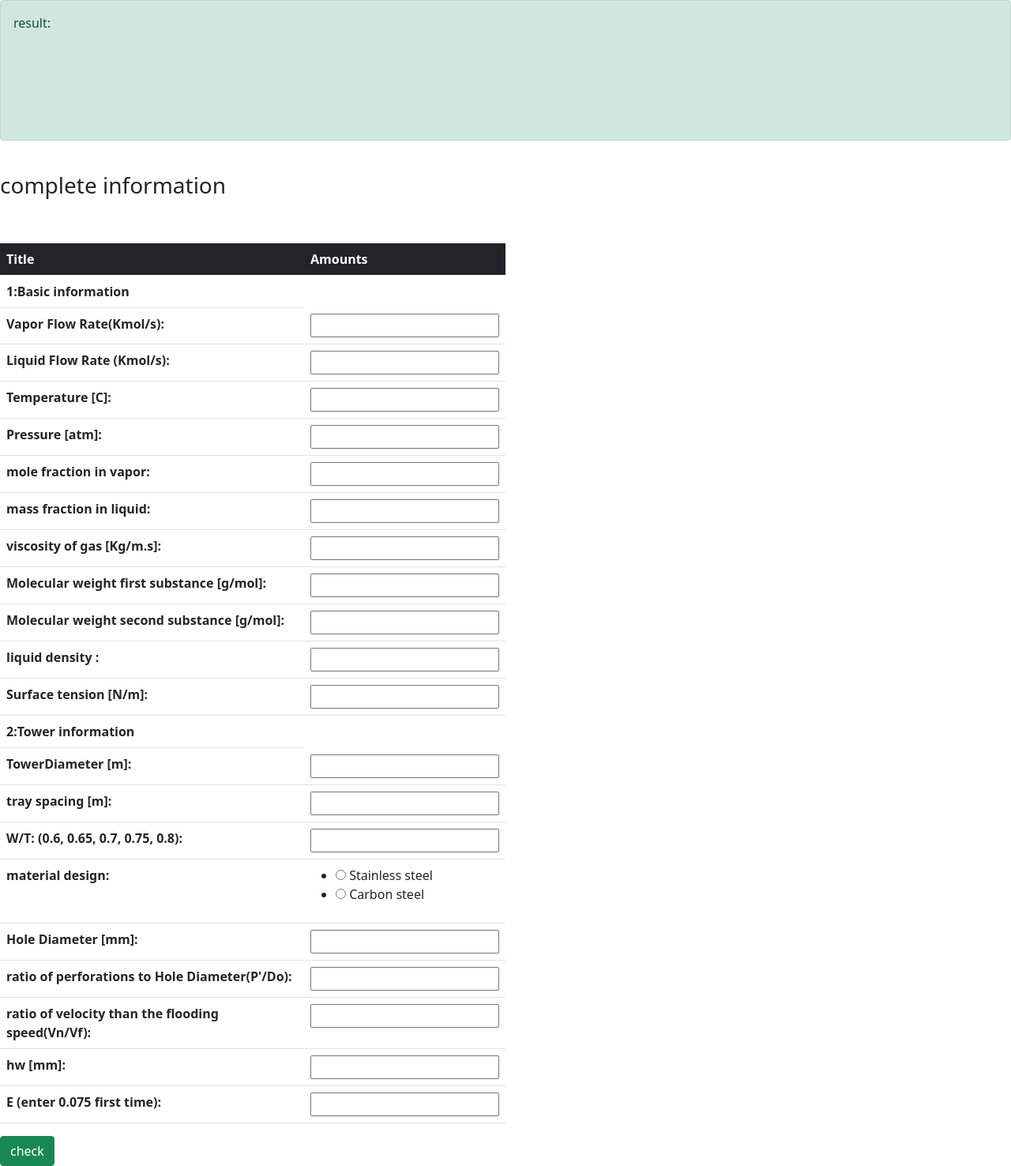
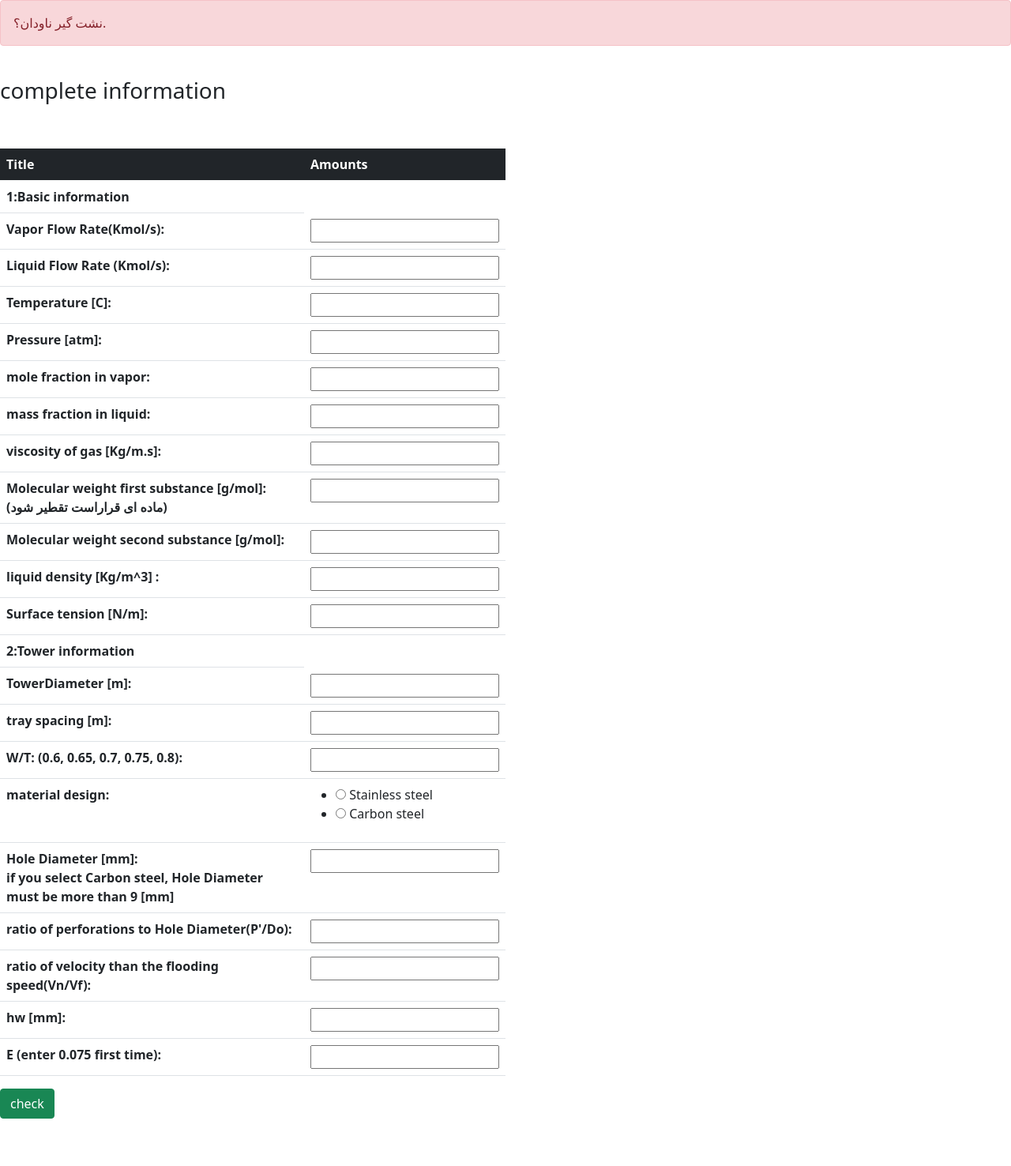
Before and after one commit to paryyy/Design_last, a Django app: page /Home/sieveTray/ in a window 1280 px wide. Shown: the part 56-1532 px from the top of the page at 79% size. After the commit the page ends 1472 px from the top, so only its background shows below. Run offline with Django 3.2, Linux system fonts and the light colour scheme.

Commit message:
'seccond'

```diff
--- a/sieve_tray_app/views.py
+++ b/sieve_tray_app/views.py
@@ -58,6 +58,7 @@ def sieveTray_view(request, ):
             Gas_density = round(Pressure * MolAvg_gas / (R * (Temperature + 273)) * 100, 3)  # kg/m^3
             Volumetric_flow_rate_G = round(FlowRateVapor * MolAvg_gas / Gas_density, 3)  # m^3/s
             context = {'resultt': FlowRateVapor, 'form': form}
+            context['tray_spacing'] = tray_spacing
             # check material and Do
             material_design = form.cleaned_data['material_design']
             if material_design == 'Stainless steel':
@@ -146,7 +147,6 @@ def sieveTray_view(request, ):
                 #  Give from user Weir length relative to diameter 0.6 0.65 0.7 0.75 0.8
                 # is common for first Choice 0.7(Tower Diameter)
                 # time_w_t = 0.7  # float(input('How many times your Weir length than the diameter ? (it is better to be 0.7 times'))
-
                 #  table   6.1 (4)
                 #  نسبت طول بند به قطر برج  و ارتباطش با درصد سطح اشغال شده توسط ناودان اینجا به دادن جواب نسبت بسنده کردم
                 division_ad_to_at_in_w_to_t_dic = {0.6: 5.257, 0.65: 6.899, 0.7: 8.808, 0.75: 11.255, 0.8: 14.145}
@@ -235,7 +235,8 @@ def sieveTray_view(request, ):
                 An = _calc_under_pressure_()[5]
                 # print('An= ', An)
                 # print('Td_under_pressure= ', Td_under_pressure)
-
+            context['W'] = W
+            context['Td'] = Td
                 # {{ مسئله هیدرودینامیک }}
 
             def _h1_():
@@ -255,6 +256,7 @@ def sieveTray_view(request, ):
 
             # ارتفاع بند: weir height
             hw = float(form.cleaned_data['hw'])
+            context['hw'] = hw
             # print(hw)
             # افت فشار روی سینی ها
 
@@ -323,7 +325,8 @@ def sieveTray_view(request, ):
                 context['calc_h_delta_p'] = 'Warning: The pressure drop on each tray in the tray towers is up to 800 Pascals! It is better to increase the diameter.'
             if Pressure > 3 and _calc_h_delta_p_()[0] > 1000:
                 context['calc_h_delta_p'] ='Warinig: The pressure drop in the tower is under a pressure of 1000 Pascals! it is better to increase the diameter.'
-
+            delta_p = round(_calc_h_delta_p_()[0],3)
+            context['delta_p'] = delta_p
             # hG
             hG = _calc_h_delta_p_()[1]  # [m]
             Vo = _calc_h_delta_p_()[2]
@@ -343,11 +346,16 @@ def sieveTray_view(request, ):
             h3 = round(hG + h2, 3)  # [m]
 
 
-            def _check_tray_spacing_():
-                if h3 + (hw * 10**-3) + h1 > tray_spacing / 2:
-                    context['check_tray_spacing'] = 'Warning: tray spacing is small. arise it!'
-                    # show the range that he can select tray spacing
-            _check_tray_spacing_()
+            # def _check_tray_spacing_():
+            liquidDepth_DownComer =round( h3 + (hw * 10**-3) + h1, 4)
+            if liquidDepth_DownComer > tray_spacing / 2:
+                context['check_tray_spacing'] = 'Warning: tray spacing is small or (liquid depth in Down Comer is up). arise it!'
+                context['liquidDepth_DownComer'] =liquidDepth_DownComer
+                # show the range that he can select tray spacing
+            else:
+                context['liquidDepth_DownComer'] = liquidDepth_DownComer
+
+
 
             # حد پایین سرعت گاز قابل قبول برای weeping
             # calc Vow as x
@@ -376,6 +384,7 @@ def sieveTray_view(request, ):
                 context['Entrainment'] = 'Warning: Entrainment is remarkable!'
 
             # و بالاخره نمایش نتایج
+            context['Do'] = Do
 
 
             return render(request, 'sieveTray/sieveTray.html', context)
--- a/templates/sieveTray/sieveTray.html
+++ b/templates/sieveTray/sieveTray.html
@@ -1,10 +1,36 @@
 {% extends 'base.html' %}
 
 {% block content %}
+<!-- هشدار مقدار E از جدول بیدا کنه-->
+          {% if Euser == 0.075  %}
+            <div>
+                <div class="alert alert-danger" role="alert">
+                    We calculated the values needed to design your tower! <br><br> in the last step<br>read the value of E from (MASS-TRANSFER OPERATIONS(Terybal) - Figure 6.1 ) with the <br> <b>horizontal parameter={{Horizontal_parameter}}</b>   and    <b>V / Vf = {{Times_vn_vf}}</b>
+                    <br> then Change E to this table.
+                </div>
+            </div>
+          {% endif %}
+
 <!--     نمایش نتیجه -->
-                 <div>
+           {% if Do and delta_p and W and hw%}
+             <div>
                 <div class="alert alert-success" role="alert">
-                    result: <br><br><br><br><br><br>
+                    result: <br><b>Gas Pressure Drop on each Tray=</b> {{delta_p}} [pa]<br>
+                    <br> <b>liquid Depth in Down Comer=</b> {{liquidDepth_DownComer}} [m]<br>
+                    <br><b>Weir length(W)= </b>{{W}} [m]<br>
+                    <br><b>Weir Height (hw) = </b>{{hw}}  [mm]
+                    <br><br><b>Tower Diameter= </b> {{Td}} [m]<br>
+                    <br><b>tray spacing= </b> {{tray_spacing}} [m]<br>
+                    <br><b>Hole Diameter= </b> {{Do}} [mm]<br>
+                    <br><b>Entrainment= </b> {{Euser}} [mm]<br>
+                </div>
+             </div>
+           {% endif %}
+
+
+            <div>
+                <div class="alert alert-danger" role="alert">
+                    نشت گیر ناودان؟.
                 </div>
             </div>
 <br>
@@ -51,14 +77,6 @@
             <div>
                 <div class="alert alert-danger" role="alert">
                     {{ check_tray_spacing }}.
-                </div>
-            </div>
-          {% endif %}
-          {% if Euser == 0.075  %}
-            <div>
-                <div class="alert alert-primary" role="alert">
-                    We calculated the values needed to design your tower! <br><br> in the last step<br>read the value of E from (MASS-TRANSFER OPERATIONS(Terybal) - Figure 6.1 ) with the <br> horizontal parameter={{Horizontal_parameter}}   and    V / Vf = {{Times_vn_vf}}
-                    <br> then Change E to this table.
                 </div>
             </div>
           {% endif %}
@@ -129,7 +147,7 @@
 
       </tr>
           <tr>
-        <th scope="row" >Molecular weight first substance [g/mol]:</th>
+        <th scope="row" >Molecular weight first substance [g/mol]:<br> (ماده ای قراراست تقطیر شود)</th>
         <td>{{form.MolWt_1}}</td>
 
       </tr>
@@ -139,7 +157,7 @@
 
       </tr>
           <tr>
-        <th scope="row" >liquid density :</th>
+        <th scope="row" >liquid density [Kg/m^3] :</th>
         <td>{{form.liquid_density}}</td>
 
       </tr>
@@ -169,7 +187,7 @@
         </td>
       </tr>
           <tr>
-        <th scope="row" >Hole Diameter [mm]:</th>
+        <th scope="row" >Hole Diameter [mm]: <br>if you select Carbon steel, Hole Diameter must be more than 9 [mm]</th>
         <td>{{form.Do}}</td>
       </tr>
           <tr>
```
